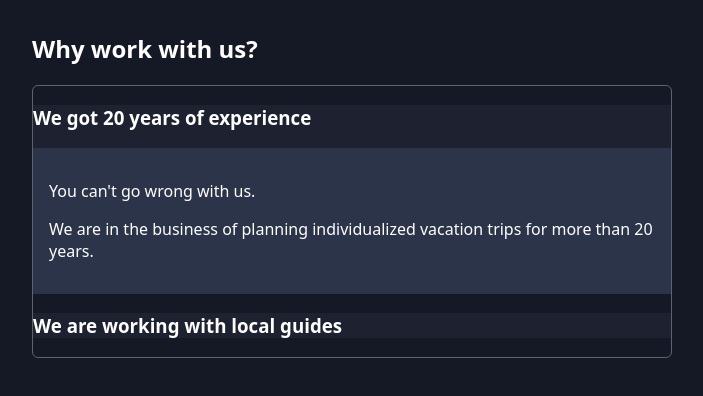
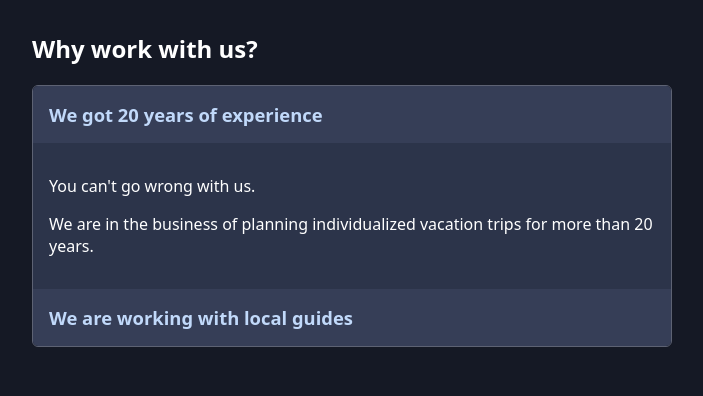
Before and after one commit to AnastasiosMpoletis/react-travel, a React (Vite) app: page / in a window 1280 px wide. Both pictures are taken after a click on the element "We got 20 years of experience". Shown: the top 396 px of the page, without its empty margins (288-991 px from the left). Built offline with nearby package versions, Linux system fonts and the light colour scheme.

Commit message:
L-543. Create AccordionTitle and AccordionContent components and add them to Accordion component

```diff
--- a/src/App.jsx
+++ b/src/App.jsx
@@ -6,25 +6,27 @@
       <section>
         <h2>Why work with us?</h2>
         <Accordion className="accordion">
-          <Accordion.Item
-            id="experience"
-            className="accordion-item"
-            title="We got 20 years of experience"
-          >
+          <Accordion.Item className="accordion-item">
+            <Accordion.Title className="accordion-item-title" id="experience">
+              We got 20 years of experience
+            </Accordion.Title>
+            <Accordion.Content className="accordion-item-content" id="experience">
               <article>
                 <p>You can&apos;t go wrong with us.</p>
                 <p>We are in the business of planning individualized vacation trips for more than 20 years.</p>
               </article>
+            </Accordion.Content>
           </Accordion.Item>
-          <Accordion.Item
-            id="local-guides"
-            className="accordion-item"
-            title="We are working with local guides"
-          >
+          <Accordion.Item className="accordion-item">
+            <Accordion.Title className="accordion-item-title" id="local-guides">
+              We are working with local guides
+            </Accordion.Title>
+            <Accordion.Content className="accordion-item-content" id="local-guides">
               <article>
                 <p>We are no tdoing this alone from our office</p>
                 <p>Instead, we are working with local guides to ensure a safe and pleasant vacation.</p>
               </article>
+            </Accordion.Content>
           </Accordion.Item>
         </Accordion>
       </section>
--- a/src/components/Accordion/Accordion.jsx
+++ b/src/components/Accordion/Accordion.jsx
@@ -1,5 +1,7 @@
 import { createContext, useContext, useState } from "react";
 import AccordionItem from "./AccordionItem.jsx";
+import AccordionTitle from "./AccordionTitle.jsx";
+import AccordionContent from "./AccordionContent.jsx";
 
 const AccordionContext = createContext();
 
@@ -36,8 +38,10 @@
 
 /**
  * In JavaScript, we can add custom properties to functions/components.
- * Here we add the AccordionItem as a property in Accordion.
- * Item name is an example. We can use anything.
+ * Here we add Accordion sub-components as a properties.
+ * We can use any name.
  * Similar to an inner class in Java.
  */
 Accordion.Item = AccordionItem;
+Accordion.Title = AccordionTitle;
+Accordion.Content = AccordionContent;
--- /dev/null
+++ b/src/components/Accordion/AccordionContent.jsx
@@ -0,0 +1,13 @@
+import { useAccordionContext } from "./Accordion.jsx";
+
+export default function AccordionContent({ id, className, children }) {
+  const { openItemId } = useAccordionContext();
+
+  const isOpen = openItemId === id;
+
+  return (
+    <div className={isOpen ? `${className ?? ''} open` : `${className ?? ''} close`}>
+      {children}
+    </div>
+  );
+}
--- a/src/components/Accordion/AccordionItem.jsx
+++ b/src/components/Accordion/AccordionItem.jsx
@@ -1,16 +1,7 @@
-import { useAccordionContext } from "./Accordion.jsx";
-
-export default function AccordionItem({ id, className, title, children }) {
-  const { openItemId, toggleItem } = useAccordionContext();
-
-  const isOpen = openItemId === id;
-
+export default function AccordionItem({ className, children }) {
   return (
     <li className={className}>
-      <h3 onClick={() => toggleItem(id)}>{title}</h3>
-      <div className={isOpen ? 'accordion-item-content open' : 'accordion-item-content'}>
-        {children}
-      </div>
+      {children}
     </li>
   );
 }
--- /dev/null
+++ b/src/components/Accordion/AccordionTitle.jsx
@@ -0,0 +1,11 @@
+import { useAccordionContext } from "./Accordion.jsx";
+
+export default function AccordionTitle({ id, className, children }) {
+  const { toggleItem } = useAccordionContext();
+
+  return (
+    <h3 className={className} onClick={() => toggleItem(id)}>
+      {children}
+    </h3>
+  );
+}
--- a/src/index.css
+++ b/src/index.css
@@ -61,10 +61,13 @@
   color: #c1d9fa;
 }
 
-.accordion-item-content {
-  display: none;
+.accordion-item-content  {
   padding: 1rem;
   background-color: #2c344a;
+}
+
+.close {
+  display: none;
 }
 
 .open {
```
Lines whose indentation alone changed are shown as unchanged.
